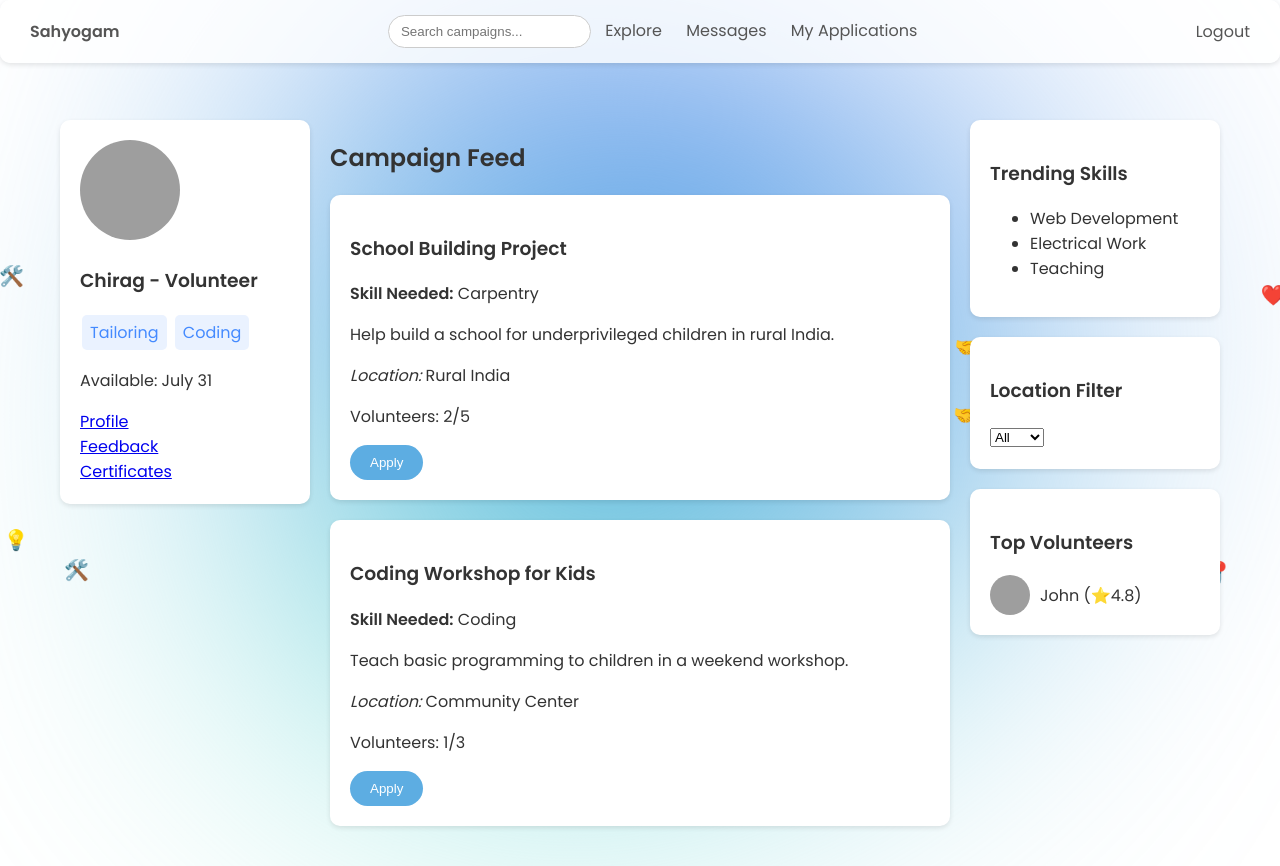
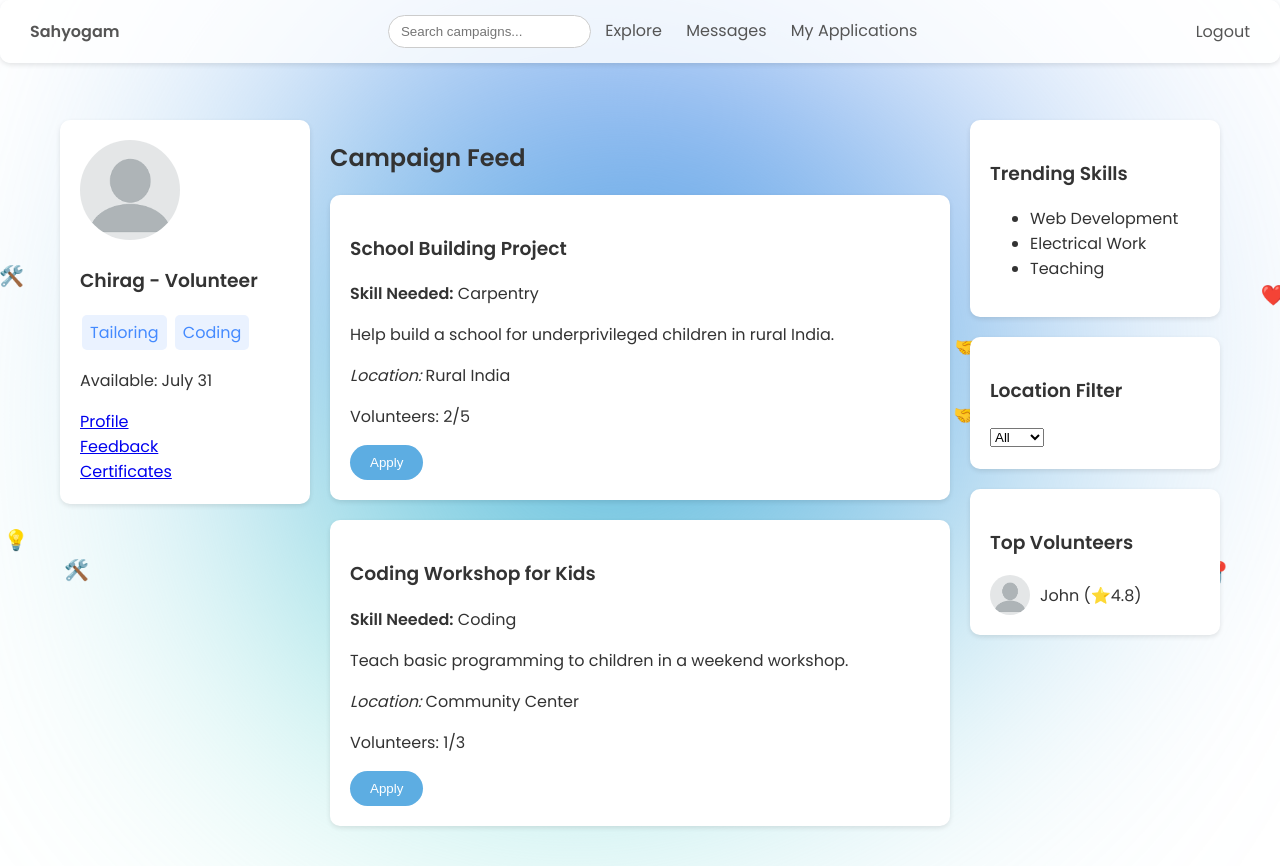
Before and after one commit to sahyogam/sahyogam, a Django app: page /home/ in a window 1280 px wide. Run offline with Django 5.2, Linux system fonts and the light colour scheme; grey boxes are pictures that could not be loaded.

Commit message:
updated frontend only backend remaining

```diff
--- a/sahyogam_project/sahyogam/templates/home.html
+++ b/sahyogam_project/sahyogam/templates/home.html
@@ -1,3 +1,5 @@
+{% load static %}
+
 <!DOCTYPE html>
 <html lang="en">
 <head>
@@ -205,7 +207,7 @@
       <!-- Left Sidebar -->
       <aside class="left-sidebar">
         <div class="profile-card">
-          <img src="default-avatar.png" class="profile-pic" alt="Profile">
+          <img src="{% static 'images/profile.png' %}" class="profile-pic" alt="Profile">
           <h3>Chirag - Volunteer</h3>
           <div class="skill-tags">
             <span>Tailoring</span>
@@ -264,7 +266,7 @@
         <div>
           <h3>Top Volunteers</h3>
           <div style="display:flex;align-items:center;">
-            <img src="default-avatar.png" alt="Volunteer" style="width:40px;height:40px;border-radius:50%;margin-right:10px;">
+            <img src="{% static 'images/profile.png' %}" alt="Volunteer" style="width:40px;height:40px;border-radius:50%;margin-right:10px;">
             John (⭐4.8)
           </div>
         </div>
--- a/sahyogam_project/sahyogam/urls.py
+++ b/sahyogam_project/sahyogam/urls.py
@@ -13,9 +13,7 @@ urlpatterns = [
 
     path('verify-otp/', views.verify_otp_view, name='verify_otp'),
 
-
     # path('login/', ...),  # Add login view if needed
-
 
     path('404/', views.page_404, name='404'),
     path('base/', views.base_page, name='base'),
@@ -31,4 +29,5 @@ urlpatterns = [
     path('verify-otp/', views.verify_otp, name='verify-otp'),
     path('home/', views.home, name='home'),
 
+
 ]+ static(settings.STATIC_URL, document_root=settings.STATIC_ROOT)
```
Also changed, not shown: sahyogam_project/sahyogam/static/images/profile.png (added).
